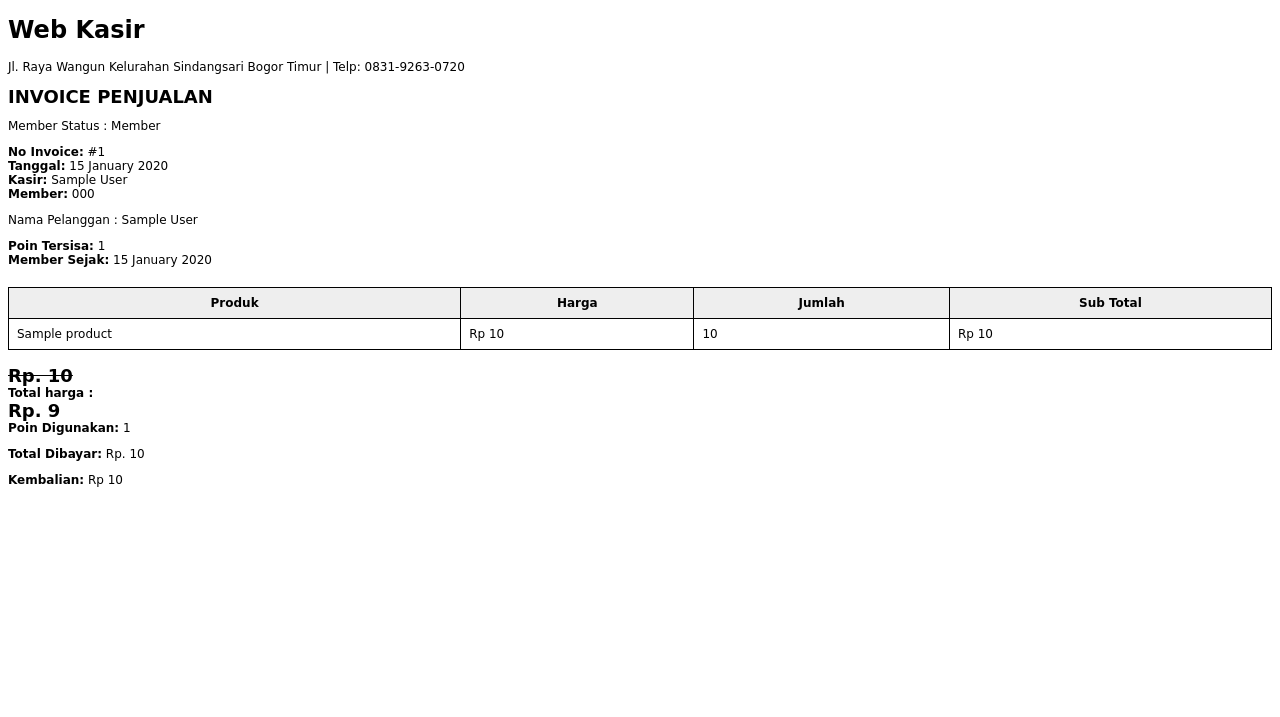
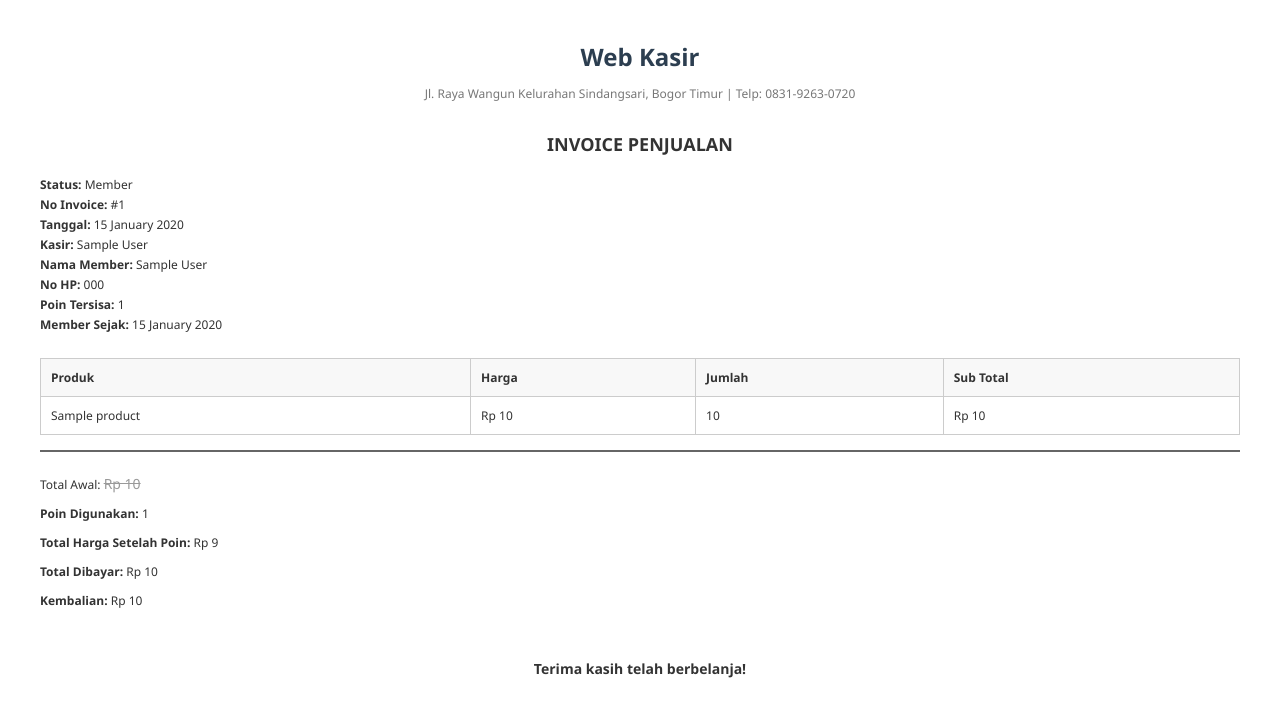
Before and after one commit to farhanudin26/farhan-ujikom, a Flask app: template templates/sales/sales_invoice_pdf.html in a window 1280 px wide. Shown: the top 717 px of the page. Run offline with Flask 3, Linux system fonts and the light colour scheme; the template is opened without the code that fills it: values that come from a table or form of the project are taken from there, others are empty; tables that the repository leaves empty hold one stand-in row (values such as "Sample post").

Commit message:
perbaikan total harga di invoice

```diff
--- a/templates/sales/sales_invoice_pdf.html
+++ b/templates/sales/sales_invoice_pdf.html
@@ -5,14 +5,31 @@
     <title>Invoice #{{ sale.id }}</title>
     <style>
         body {
-                font-family: DejaVu Sans, sans-serif;
+            font-family: 'Segoe UI', Tahoma, Geneva, Verdana, sans-serif;
             font-size: 12px;
+            color: #333;
+            margin: 40px;
         }
-            h2, h3 {
+        h1, h2, h3 {
             margin: 0;
         }
-            .info {
-                margin-bottom: 20px;
+        .header {
+            text-align: center;
+            margin-bottom: 30px;
+        }
+        .header h1 {
+            font-size: 24px;
+            color: #2c3e50;
+        }
+        .header p {
+            font-size: 12px;
+            color: #777;
+        }
+        .info, .total-box {
+            margin-bottom: 25px;
+        }
+        .info p, .info div {
+            margin: 3px 0;
         }
         table {
             width: 100%;
@@ -20,14 +37,35 @@
             margin-bottom: 15px;
         }
         th, td {
-                padding: 8px;
-                border: 1px solid #000;
+            padding: 10px;
+            border: 1px solid #ccc;
+            vertical-align: middle;
         }
         th {
-                background-color: #eee;
+            background-color: #f8f8f8;
+            text-align: left;
         }
-            .total {
+        .total-box {
+            border-top: 2px solid #666;
+            padding-top: 10px;
+        }
+        .total-box h2 {
+            margin: 5px 0;
+            color: #e74c3c;
+        }
+        .total-box strike {
+            color: #999;
+            font-size: 14px;
+        }
+        .thanks {
+            margin-top: 50px;
+            text-align: center;
+            font-weight: bold;
+            font-size: 14px;
+        }
+        .highlight {
             background-color: #f1f1f1;
+            font-weight: bold;
         }
         .text-right {
             text-align: right;
@@ -35,34 +73,32 @@
         .center {
             text-align: center;
         }
-            .thanks {
-                margin-top: 40px;
-                text-align: center;
-                font-weight: bold;
-            }
     </style>
 </head>
 <body>
 
     <div class="header">
+        <!-- Ganti src logo dengan URL/logo asli jika ada -->
+        <!-- <img src="logo.png" alt="Logo" height="50"><br> -->
         <h1>Web Kasir</h1>
-        <p>Jl. Raya Wangun Kelurahan Sindangsari Bogor Timur | Telp: 0831-9263-0720</p>
+        <p>Jl. Raya Wangun Kelurahan Sindangsari, Bogor Timur | Telp: 0831-9263-0720</p>
     </div>
 
-    <h2>INVOICE PENJUALAN</h2>
+    <h2 style="text-align: center; margin-bottom: 20px;">INVOICE PENJUALAN</h2>
 
     <div class="info">
-        <p>Member Status : {{ 'Member' if sale.customer else 'Non Member' }}</p>
-        <div><strong>No Invoice:</strong> #{{ sale.id }}</div>
-        <div><strong>Tanggal:</strong> {{ sale.sale_date.strftime('%d %B %Y') }}</div>
-        <div><strong>Kasir:</strong> {{ sale.user.name if sale.user and sale.user.name else '-' }}</div>
+        <p><strong>Status:</strong> {{ 'Member' if sale.customer else 'Non Member' }}</p>
+        <p><strong>No Invoice:</strong> #{{ sale.id }}</p>
+        <p><strong>Tanggal:</strong> {{ sale.sale_date.strftime('%d %B %Y') }}</p>
+        <p><strong>Kasir:</strong> {{ sale.user.name if sale.user and sale.user.name else '-' }}</p>
+
         {% if customer %}
-            <div><strong>Member:</strong> {{ customer.no_hp }}</div>
-            <p>Nama Pelanggan : {{ sale.customer.name }}</p>
-            <div><strong>Poin Tersisa:</strong> {{ customer.point or 0 }}</div>
-            <div><strong>Member Sejak:</strong> {{ customer.created_at.strftime('%d %B %Y') if customer.created_at else '-' }}</div>
+            <p><strong>Nama Member:</strong> {{ sale.customer.name }}</p>
+            <p><strong>No HP:</strong> {{ customer.no_hp }}</p>
+            <p><strong>Poin Tersisa:</strong> {{ customer.point or 0 }}</p>
+            <p><strong>Member Sejak:</strong> {{ customer.created_at.strftime('%d %B %Y') if customer.created_at else '-' }}</p>
         {% else %}
-            <div><strong>Pelanggan:</strong> Non Member</div>
+            <p><strong>Pelanggan:</strong> Non Member</p>
         {% endif %}
     </div>
 
@@ -88,11 +124,17 @@
     </table>
 
     <div class="total-box">
-        <strike><h2 class="m-0">Rp. {{ "{:,.0f}".format((sale.total_price or 0)).replace(',', '.')}}</h2></strike>
-        <div><strong>Total harga :</strong><h2 class="m-0">Rp. {{ "{:,.0f}".format((sale.total_price or 0) - (sale.point or 0)).replace(',', '.') }}</h2></div>
-        <div><strong>Poin Digunakan:</strong> {{ sale.point or 0 }}</div>
-        <p><strong>Total Dibayar:</strong> Rp. {{ "{:,.0f}".format(sale.total_pay or 0).replace(',', '.') }}</p>
-        <div><strong>Kembalian:</strong> Rp {{ "{:,.0f}".format(sale.total_return or 0).replace(',', '.') }}</div>
+        {% if sale.point and sale.point > 0 %}
+            <p>Total Awal: <strike>Rp {{ "{:,.0f}".format(sale.total_price).replace(',', '.') }}</strike></p>
+        {% endif %}
+        <p><strong>Poin Digunakan:</strong> {{ sale.point or 0 }}</p>
+        <p><strong>Total Harga Setelah Poin:</strong> Rp {{ "{:,.0f}".format((sale.total_price or 0) - (sale.point or 0)).replace(',', '.') }}</p>
+        <p><strong>Total Dibayar:</strong> Rp {{ "{:,.0f}".format(sale.total_pay or 0).replace(',', '.') }}</p>
+        <p><strong>Kembalian:</strong> Rp {{ "{:,.0f}".format(sale.total_return or 0).replace(',', '.') }}</p>
+    </div>
+
+    <div class="thanks">
+        Terima kasih telah berbelanja!
     </div>
 
 </body>
--- a/templates/user/users.html
+++ b/templates/user/users.html
@@ -18,7 +18,7 @@
         </div>
 
         <ul>
-                <li><a href="{{url_for("dashboard")}}"><i class="fas fa-tachometer-alt"></i> Dashboard</a></li>
+                    <li><a href="{{url_for("dashboard")}}"><i class="fas fa-tachometer-alt"></i> Dashboard</a></li>
                 <li><a href="{{url_for("api_bp.products")}}"><i class="fas fa-box"></i> Products</a></li>
                 <li><a href="{{url_for("api_bp.sales")}}"><i class="fas fa-shopping-cart"></i> Sales</a></li>
                 {% if current_user.role == 'admin' %}
```
Also changed, not shown: templates/base.html (+6 -6 lines), templates/sales/sales_invoice.html (+5 -3 lines), 3 other files. Lines whose indentation alone changed are shown as unchanged.
